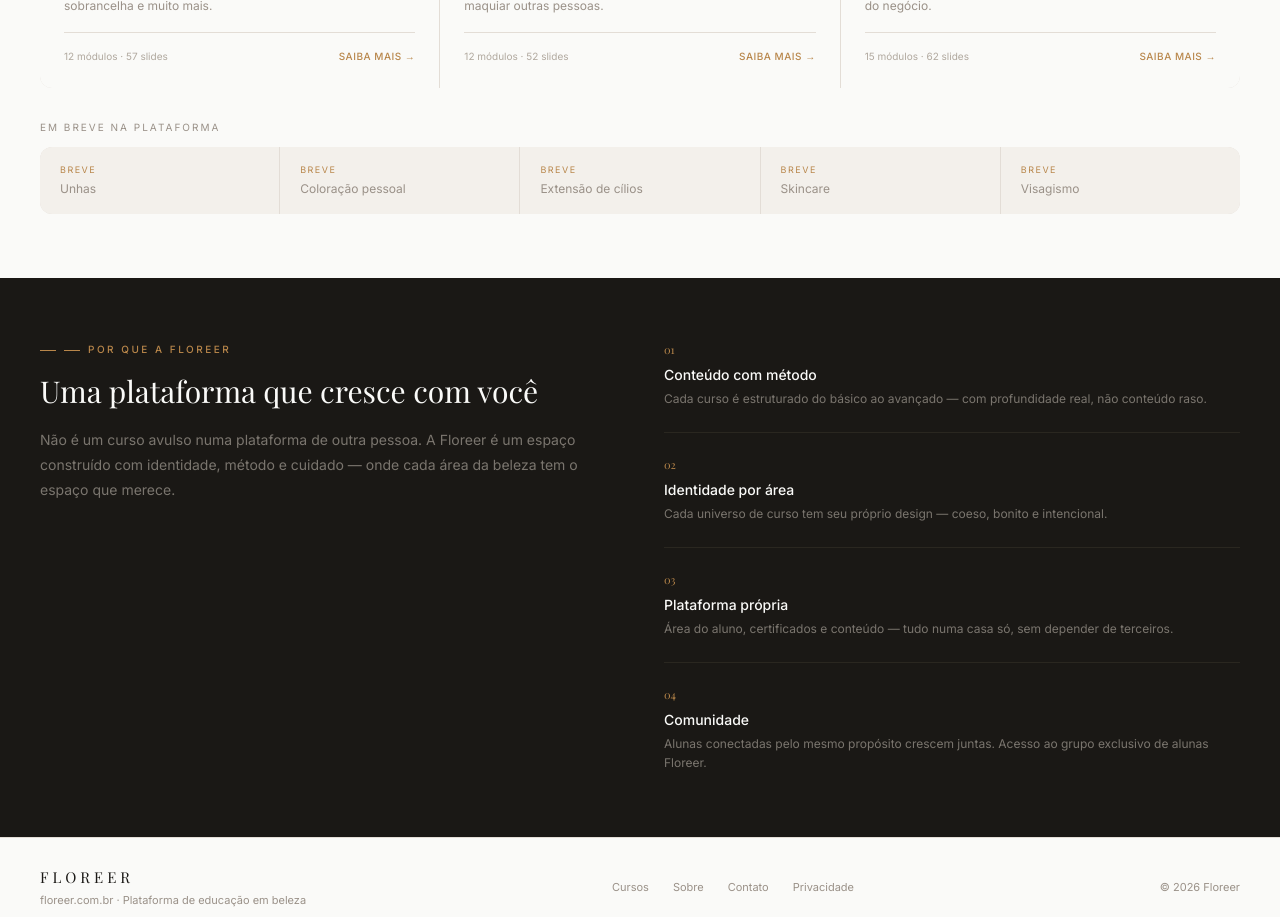
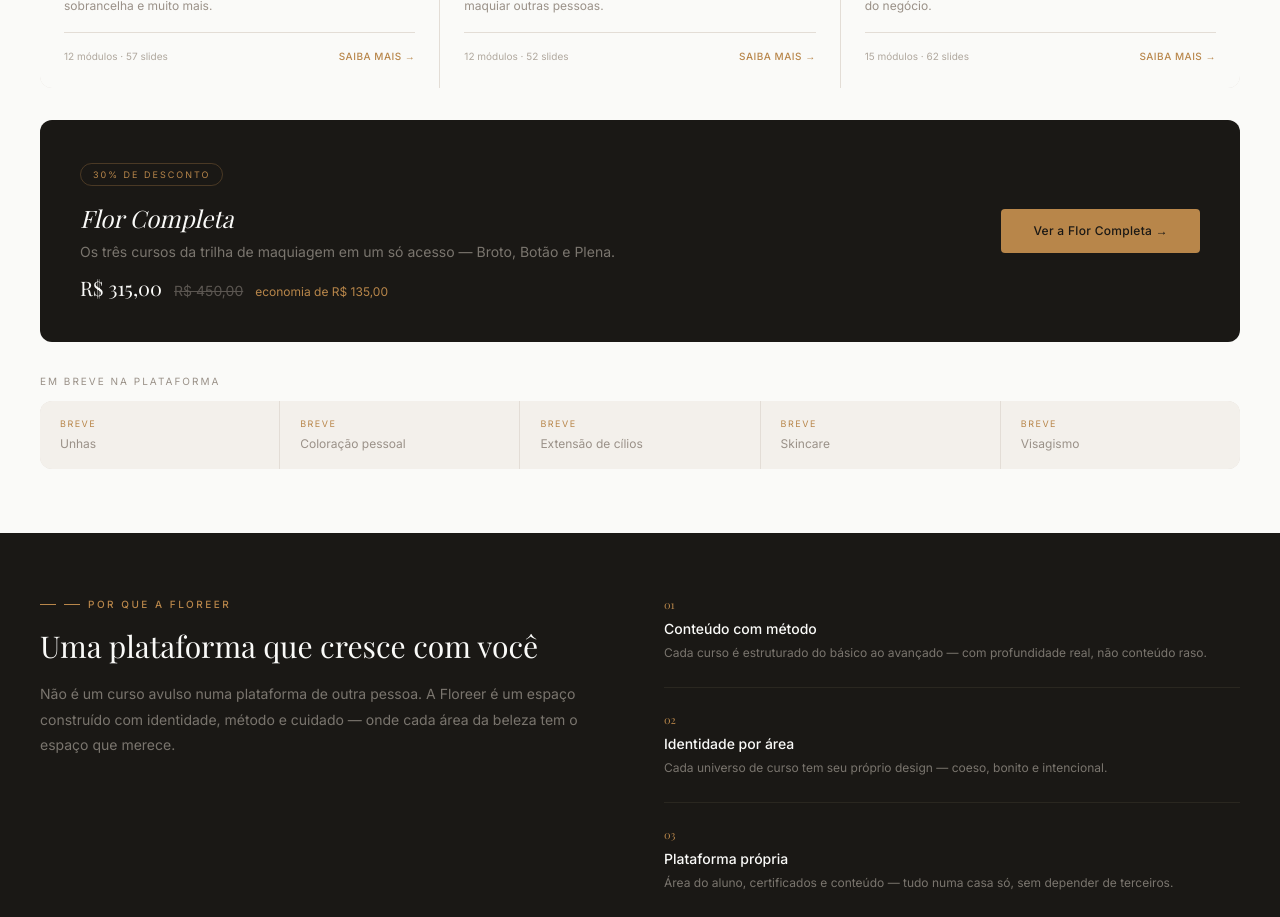
Before and after one commit to lehlanzarinii/floreer-site, a Next.js app: page / in a window 1280 px wide. Shown: the part 1020-1937 px from the top of the page. Built offline with nearby package versions, Linux system fonts and the light colour scheme; a web font is replaced by a local one.

Commit message:
feat: flor completa na home e cursos, email privacidade corrigido

```diff
--- a/app/cursos/[slug]/page.tsx
+++ b/app/cursos/[slug]/page.tsx
@@ -1,4 +1,4 @@
-import { getCurso, cursos } from "../../../lib/cursos";
+import { getCurso, cursos, florCompleta } from "../../../lib/cursos";
 import Navbar from "../../../components/Navbar";
 import Footer from "../../../components/Footer";
 import Link from "next/link";
@@ -161,7 +161,7 @@
       <section className="bg-floreer-card px-6 md:px-10 py-14">
         <div className="label-tag mb-2">Trilha completa de maquiagem</div>
         <h2 className="text-2xl text-floreer-dark mb-8">Continue evoluindo depois do {curso.nome}</h2>
-        <div className="grid md:grid-cols-3 gap-3">
+        <div className="grid md:grid-cols-3 gap-3 mb-8">
           {cursos.map((c) => (
             <Link key={c.slug} href={`/cursos/${c.slug}`} className="card overflow-hidden hover:shadow-sm transition-shadow">
               <div className="h-20 p-5 flex items-end" style={{ background: c.cor }}>
@@ -178,6 +178,30 @@
             </Link>
           ))}
         </div>
+
+        {/* FLOR COMPLETA */}
+        <div className="bg-floreer-dark rounded-xl overflow-hidden">
+          <div className="p-7 md:p-10 flex flex-col md:flex-row items-start md:items-center justify-between gap-6">
+            <div>
+              <span className="text-[9px] tracking-[2px] uppercase text-floreer-gold border border-floreer-gold/30 px-3 py-1 rounded-full mb-4 inline-block">
+                {florCompleta.desconto} de desconto
+              </span>
+              <h3 className="font-serif text-2xl italic text-floreer-bg mb-2">{florCompleta.nome}</h3>
+              <p className="text-sm text-[#7A756E] mb-3">{florCompleta.desc}</p>
+              <div className="flex items-baseline gap-3">
+                <span className="font-serif text-xl text-floreer-bg">{florCompleta.precoFormatado}</span>
+                <span className="text-sm text-[#5A5550] line-through">{florCompleta.precoOriginal}</span>
+                <span className="text-xs text-floreer-gold">economia de {florCompleta.economia}</span>
+              </div>
+            </div>
+            <Link
+              href="/flor-completa"
+              className="flex-shrink-0 inline-block bg-floreer-gold text-floreer-dark text-xs font-medium px-8 py-3.5 rounded tracking-wide hover:opacity-90 transition-opacity"
+            >
+              Ver a Flor Completa →
+            </Link>
+          </div>
+        </div>
       </section>
 
       <Footer />
--- a/app/page.tsx
+++ b/app/page.tsx
@@ -1,6 +1,7 @@
 import Navbar from "../components/Navbar";
 import Footer from "../components/Footer";
 import Link from "next/link";
+import { florCompleta } from "../lib/cursos";
 
 const cursos = [
   {
@@ -147,6 +148,30 @@
           ))}
         </div>
 
+        {/* Flor Completa */}
+        <div className="mt-8 bg-floreer-dark rounded-xl overflow-hidden">
+          <div className="p-7 md:p-10 flex flex-col md:flex-row items-start md:items-center justify-between gap-6">
+            <div>
+              <span className="text-[9px] tracking-[2px] uppercase text-floreer-gold border border-floreer-gold/30 px-3 py-1 rounded-full mb-4 inline-block">
+                {florCompleta.desconto} de desconto
+              </span>
+              <h3 className="font-serif text-2xl italic text-floreer-bg mb-2">{florCompleta.nome}</h3>
+              <p className="text-sm text-[#7A756E] mb-3">{florCompleta.desc}</p>
+              <div className="flex items-baseline gap-3">
+                <span className="font-serif text-xl text-floreer-bg">{florCompleta.precoFormatado}</span>
+                <span className="text-sm text-[#5A5550] line-through">{florCompleta.precoOriginal}</span>
+                <span className="text-xs text-floreer-gold">economia de {florCompleta.economia}</span>
+              </div>
+            </div>
+            <Link
+              href="/flor-completa"
+              className="flex-shrink-0 inline-block bg-floreer-gold text-floreer-dark text-xs font-medium px-8 py-3.5 rounded tracking-wide hover:opacity-90 transition-opacity"
+            >
+              Ver a Flor Completa →
+            </Link>
+          </div>
+        </div>
+
         {/* Em breve */}
         <div className="mt-8">
           <p className="text-[10px] tracking-[2px] uppercase text-floreer-muted mb-3">Em breve na plataforma</p>
--- a/app/privacidade/page.tsx
+++ b/app/privacidade/page.tsx
@@ -33,7 +33,7 @@
 
           <div>
             <h2 className="text-base font-medium text-floreer-dark mb-2">4. Seus direitos (LGPD)</h2>
-            <p>Você tem direito de acessar, corrigir, excluir ou solicitar a portabilidade dos seus dados a qualquer momento. Para exercer qualquer um desses direitos, entre em contato pelo e-mail: <span className="text-floreer-dark">ola@floreer.com.br</span></p>
+            <p>Você tem direito de acessar, corrigir, excluir ou solicitar a portabilidade dos seus dados a qualquer momento. Para exercer qualquer um desses direitos, entre em contato pelo e-mail: <span className="text-floreer-dark">floreer.beleza@gmail.com</span></p>
           </div>
 
           <div>
@@ -43,7 +43,7 @@
 
           <div>
             <h2 className="text-base font-medium text-floreer-dark mb-2">6. Contato</h2>
-            <p>Dúvidas sobre esta política? Fale conosco em <span className="text-floreer-dark">ola@floreer.com.br</span></p>
+            <p>Dúvidas sobre esta política? Fale conosco pelo e-mail <span className="text-floreer-dark">floreer.beleza@gmail.com</span> ou pelo WhatsApp no perfil <span className="text-floreer-dark">@floreer_beleza</span>.</p>
           </div>
         </div>
       </section>
```
